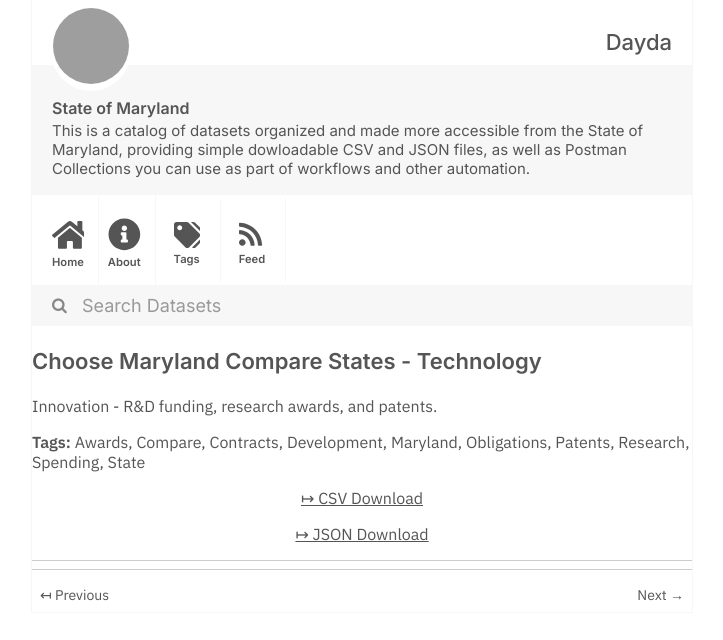
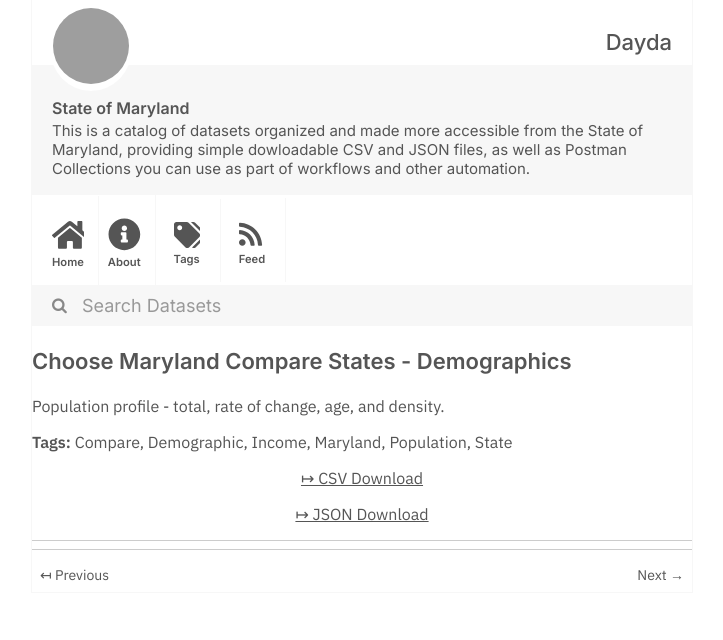
Before and after one commit to dayda-entities/state-of-maryland, a Jekyll site: the page built from _posts/2020-11-10-choose-maryland-compare-states.md, in a window 1280 px wide, cut to the strip 0-640 px from the top of the page. Shown: the whole strip, without its empty margins (278-1001 px from the left). Built offline with Jekyll 4.4.1, drawn with Linux system fonts in a browser that asks for light colours; grey boxes are pictures that could not be loaded.

Commit message:
Publish Data

```diff
--- a/_posts/2020-11-10-choose-maryland-compare-states.md
+++ b/_posts/2020-11-10-choose-maryland-compare-states.md
@@ -1,26 +1,22 @@
 ---
-title: Choose Maryland  Compare States - Technology
-created: '2020-11-10T17:24:40.919135'
-modified: '2020-11-10T17:24:40.919142'
+title: Choose Maryland  Compare States - Demographics
+created: '2020-11-10T17:24:11.942149'
+modified: '2020-11-10T17:24:11.942160'
 state: active
 type: dataset
 tags:
-  - Awards
   - Compare
-  - Contracts
-  - Development
+  - Demographic
+  - Income
   - Maryland
-  - Obligations
-  - Patents
-  - Research
-  - Spending
+  - Population
   - State
 groups:
   - Local Government
-csv_url: 'https://opendata.maryland.gov/api/views/enjg-rjqz/rows.csv?accessType=DOWNLOAD'
+csv_url: 'https://opendata.maryland.gov/api/views/8mc4-hxm7/rows.csv?accessType=DOWNLOAD'
 json_url: >-
-  https://opendata.maryland.gov/api/views/enjg-rjqz/rows.json?accessType=DOWNLOAD
+  https://opendata.maryland.gov/api/views/8mc4-hxm7/rows.json?accessType=DOWNLOAD
 layout: post
 
 ---
-Innovation - R&D funding, research awards, and patents.
+Population profile - total, rate of change, age, and density.
```
